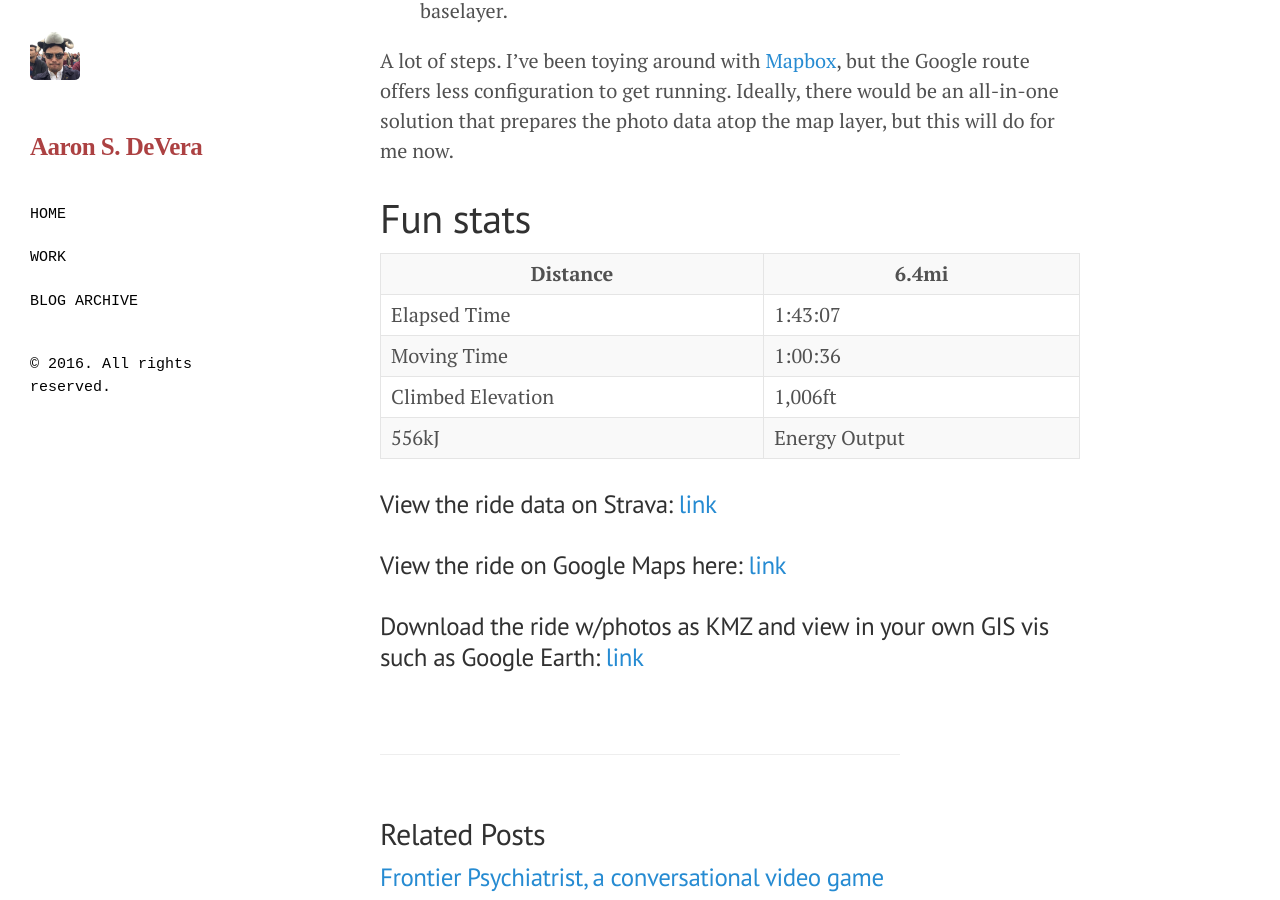
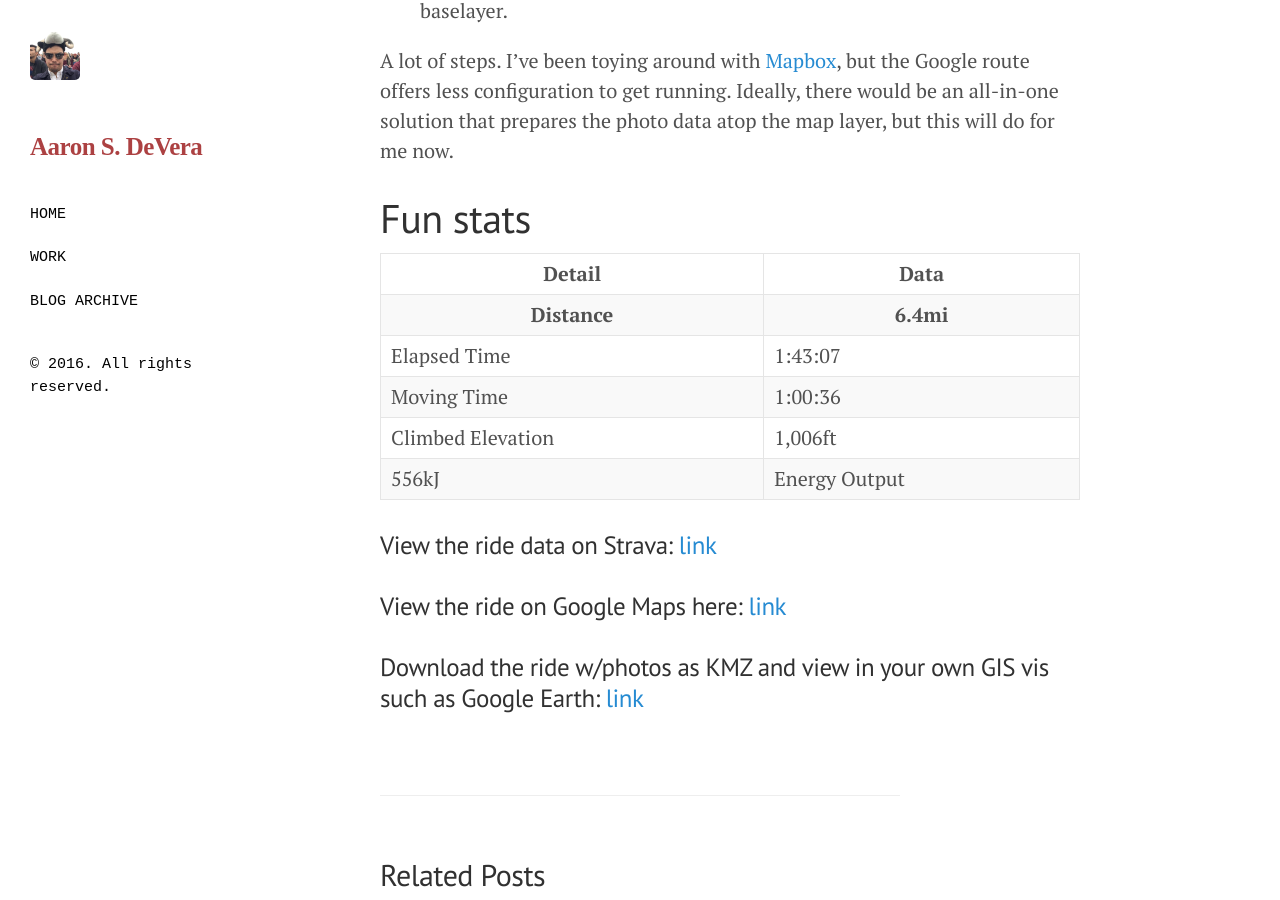
Before and after one commit to aaronsdevera/aaronsdevera.github.io, a Jekyll site: the page built from _posts/2016-01-01-visualizing-cycling-3d.md, in a window 1280 px wide and 900 px high, scrolled down 1441 px. Built offline with Jekyll 4.4.1, drawn with Linux system fonts in a browser that asks for light colours.

Commit message:
post format change

```diff
--- a/_posts/2016-01-01-visualizing-cycling-3d.md
+++ b/_posts/2016-01-01-visualizing-cycling-3d.md
@@ -26,6 +26,12 @@ A lot of steps. I've been toying around with [Mapbox](https://www.mapbox.com), b
 
 # Fun stats
 <table>
+  <thead>
+    <tr>
+      <th>Detail</th>
+      <th>Data</th>
+    </tr>
+  </thead>
   <tbody>
     <tr>
       <th>Distance</th>
```
